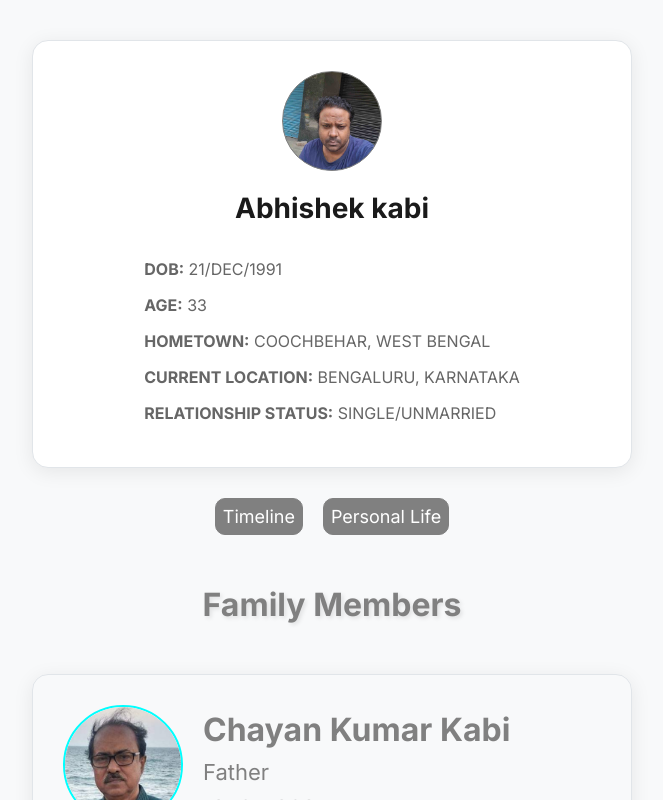
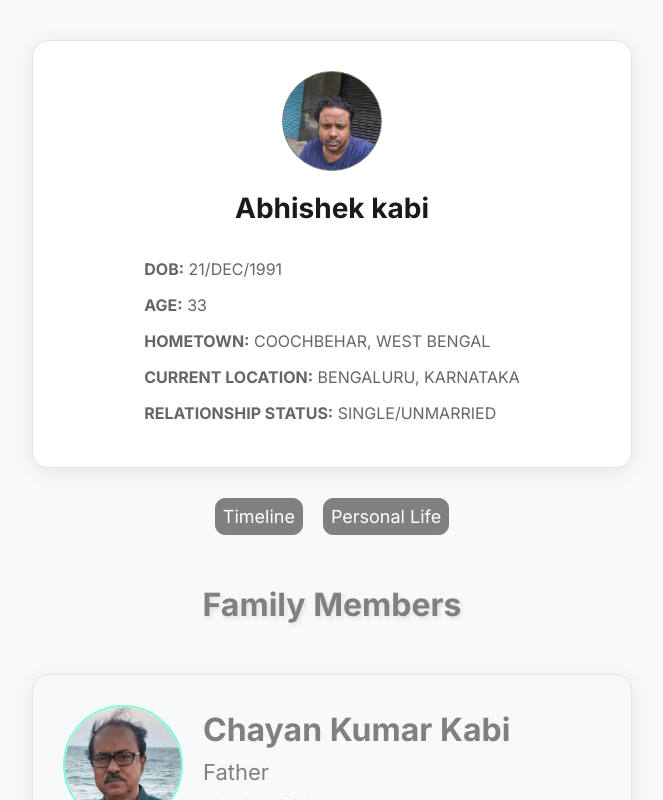
Before and after one commit to abk2191/my-timeline, a React (Vite) app: page /my-timeline/personallife in a window 1280 px wide. Shown: the whole page, without its empty margins (308-971 px from the left). Built offline with nearby package versions, Linux system fonts and the light colour scheme; a web font is replaced by a local one.

Commit message:
Added new features

```diff
--- a/src/index.css
+++ b/src/index.css
@@ -317,7 +317,7 @@ nav a {
   height: 120px;
   width: 120px;
   border-radius: 50%;
-  border: 2px solid aqua;
+  border: 2px solid aquamarine;
 }
 
 * {
```
